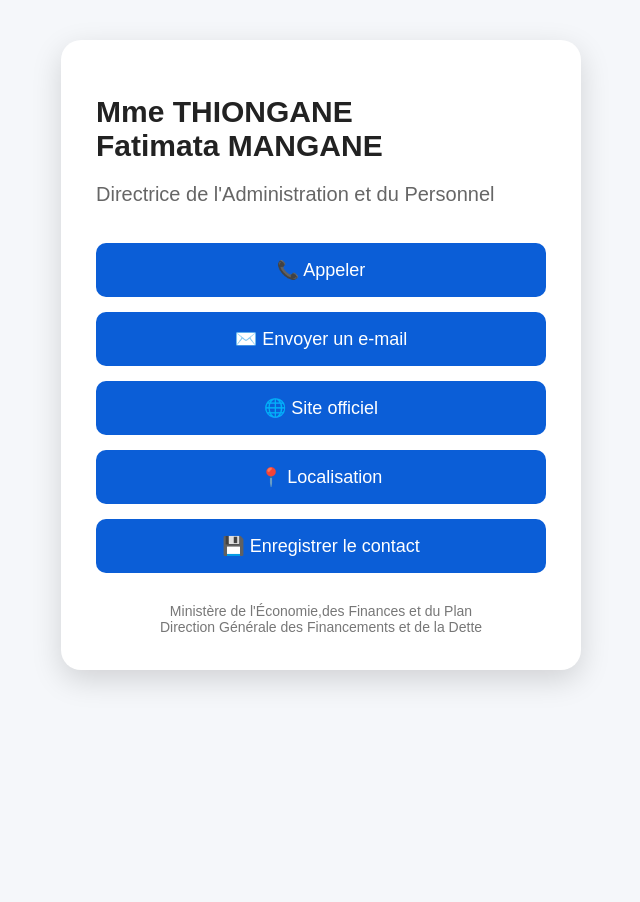
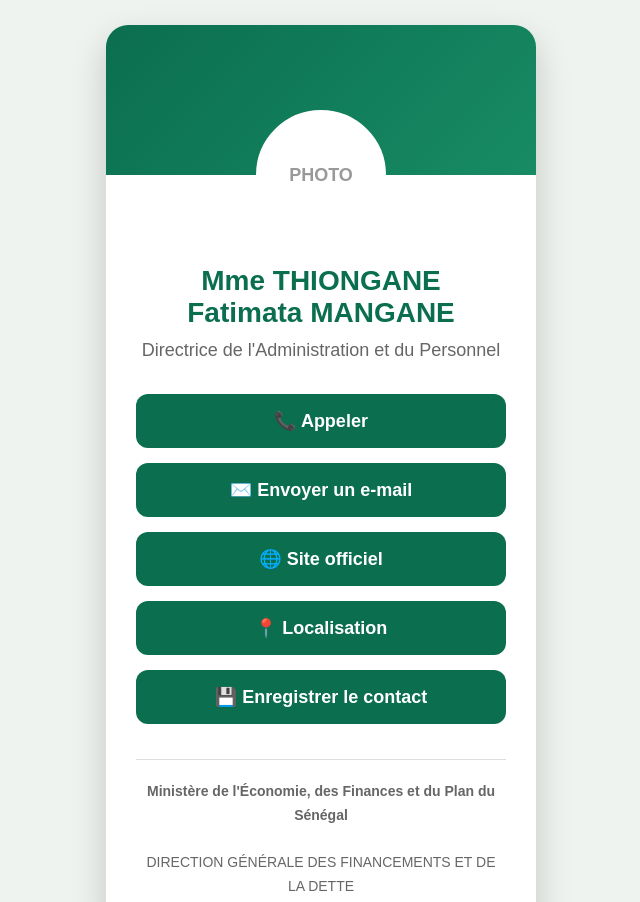
Before and after one commit to adobemepc-star/carte-site, a plain HTML site: page index.html in a window 1280 px wide. Shown: the top 902 px of the page, without its empty margins (319-959 px from the left). Before the commit the page ends 800 px from the top, so only its background shows below. Drawn offline with Linux system fonts and the light colour scheme.

Commit message:
Update index.html

```diff
--- a/index.html
+++ b/index.html
@@ -3,63 +3,150 @@
 <head>
 <meta charset="UTF-8">
 <meta name="viewport" content="width=device-width, initial-scale=1.0">
+
 <title>Carte de visite numérique</title>
 
 <style>
 
-body{
+*{
 margin:0;
 padding:0;
-background:#f5f7fa;
+box-sizing:border-box;
 font-family:Arial,Helvetica,sans-serif;
 }
 
+body{
+
+background:#eef3ef;
+display:flex;
+justify-content:center;
+align-items:center;
+min-height:100vh;
+padding:25px;
+
+}
+
 .card{
-width:90%;
-max-width:450px;
-margin:40px auto;
+
+width:100%;
+max-width:430px;
+background:#fff;
+border-radius:22px;
+overflow:hidden;
+box-shadow:0 15px 35px rgba(0,0,0,.18);
+
+}
+
+.header{
+
+height:150px;
+background:linear-gradient(135deg,#0b6e4f,#178b64);
+
+display:flex;
+justify-content:center;
+align-items:flex-end;
+
+}
+
+.avatar{
+
+width:130px;
+height:130px;
 background:#ffffff;
-border-radius:20px;
-padding:35px;
-box-shadow:0 10px 30px rgba(0,0,0,.15);
+border-radius:50%;
+margin-bottom:-65px;
+
+border:6px solid #fff;
+
+display:flex;
+justify-content:center;
+align-items:center;
+
+font-size:18px;
+color:#999;
+
+font-weight:bold;
+
+}
+
+.content{
+
+padding:90px 30px 30px;
+
+text-align:center;
+
 }
 
 h1{
-font-size:30px;
-margin-bottom:10px;
-color:#222;
+
+font-size:28px;
+
+color:#0b6e4f;
+
+margin-bottom:8px;
+
 }
 
-h2{
-font-size:20px;
-font-weight:normal;
+.position{
+
+font-size:18px;
+
 color:#666;
-margin-bottom:35px;
-line-height:1.4;
+
+line-height:1.5;
+
+margin-bottom:30px;
+
 }
 
 .btn{
+
 display:block;
+
+width:100%;
+
+padding:16px;
+
+margin-bottom:15px;
+
+border-radius:12px;
+
+background:#0b6e4f;
+
+color:#fff;
+
 text-decoration:none;
-background:#0B5ED7;
-color:white;
-padding:16px;
-margin-bottom:15px;
-border-radius:10px;
+
 font-size:18px;
-text-align:center;
+
+font-weight:bold;
+
 transition:.3s;
+
 }
 
 .btn:hover{
-background:#084298;
+
+background:#07563d;
+
+transform:translateY(-2px);
+
 }
 
 .footer{
-text-align:center;
-margin-top:30px;
+
+margin-top:35px;
+
+padding-top:20px;
+
+border-top:1px solid #ddd;
+
 font-size:14px;
-color:#777;
+
+color:#666;
+
+line-height:1.7;
+
 }
 
 </style>
@@ -70,40 +157,80 @@
 
 <div class="card">
 
-<h1>Mme THIONGANE<br>Fatimata MANGANE</h1>
+<div class="header">
 
-<h2>
+<div class="avatar">
+
+PHOTO
+
+</div>
+
+</div>
+
+<div class="content">
+
+<h1>
+
+Mme THIONGANE<br>
+
+Fatimata MANGANE
+
+</h1>
+
+<div class="position">
+
 Directrice de l'Administration et du Personnel
-</h2>
+
+</div>
 
 <a class="btn" href="tel:+221775030929">
+
 📞 Appeler
+
 </a>
 
 <a class="btn" href="mailto:tymaouli@gmail.com">
+
 ✉️ Envoyer un e-mail
+
 </a>
 
 <a class="btn" href="https://finances.gouv.sn/" target="_blank">
+
 🌐 Site officiel
+
 </a>
 
 <a class="btn" href="https://maps.app.goo.gl/xa7dKMAQ75ioVixZ9" target="_blank">
+
 📍 Localisation
+
 </a>
 
 <a class="btn" href="contact.vcf">
+
 💾 Enregistrer le contact
+
 </a>
 
 <div class="footer">
 
-Ministère de l'Économie,des Finances et du Plan<br>
-Direction Générale des Financements et de la Dette
+<strong>
+
+Ministère de l'Économie, des Finances et du Plan du Sénégal
+
+</strong>
+
+<br><br>
+
+DIRECTION GÉNÉRALE DES FINANCEMENTS ET DE LA DETTE
+
+</div>
 
 </div>
 
 </div>
 
 </body>
+
 </html>
```
